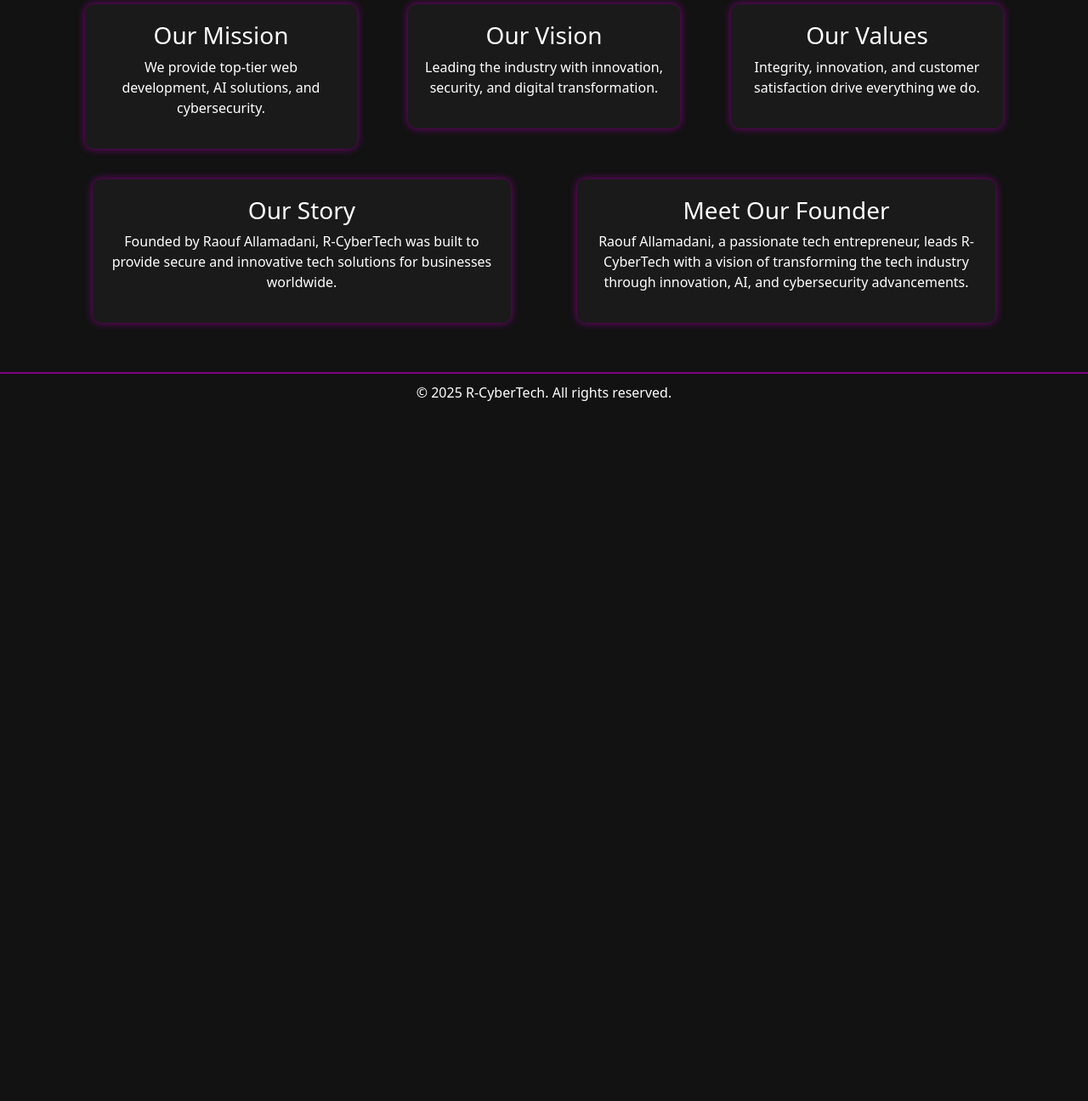
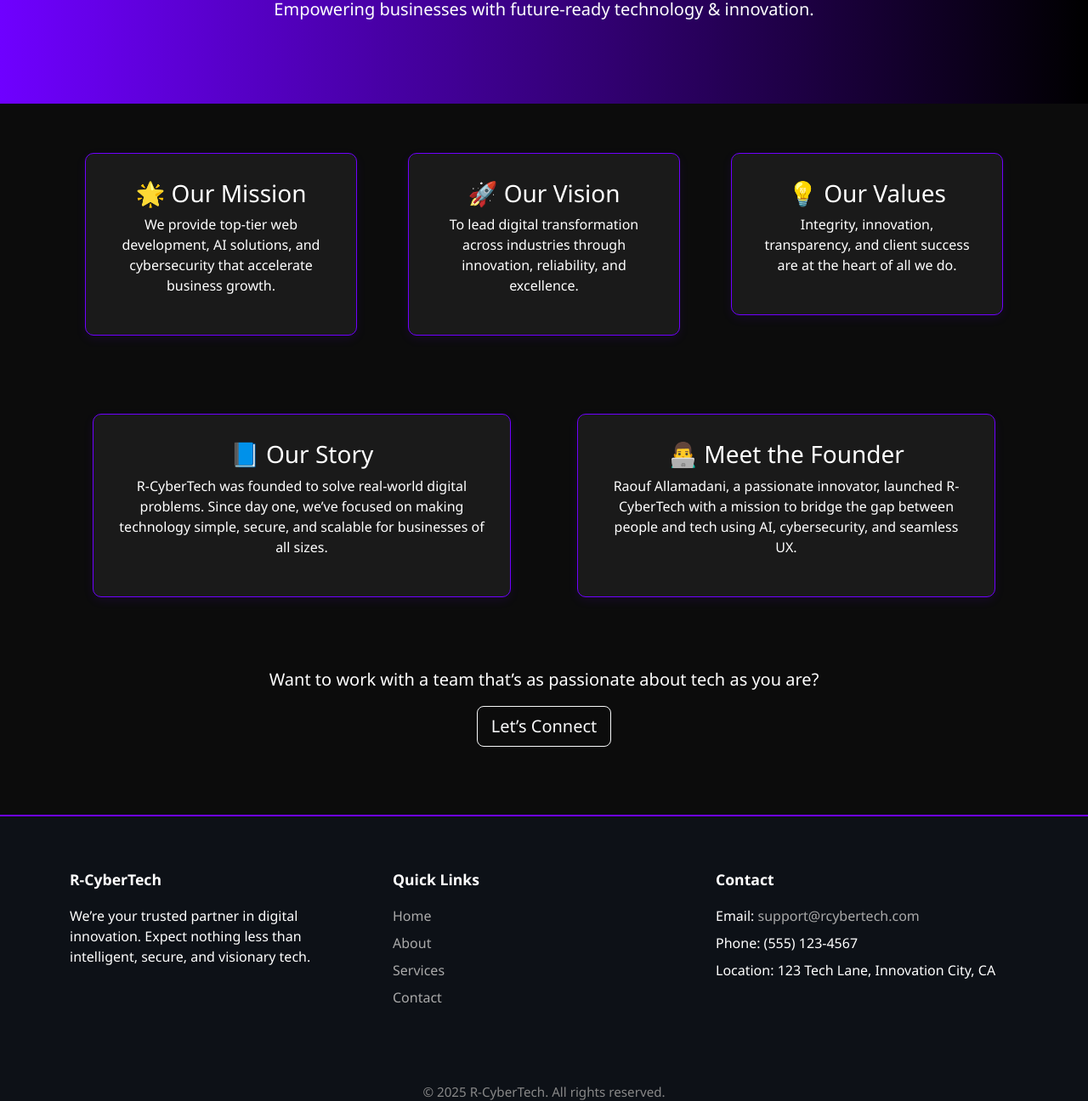
Before and after one commit to RaoufMadaniw/R-cybertech-website, a plain HTML site: page about.html in a window 1280 px wide. Shown: the part 206-1502 px from the top of the page at 85% size. Before the commit the page ends 800 px from the top, so only its background shows below. Drawn offline with nearby package versions, Linux system fonts and the light colour scheme.

Commit message:
Update about.html

```diff
--- a/about.html
+++ b/about.html
@@ -1,86 +1,209 @@
 <!DOCTYPE html>
 <html lang="en">
 <head>
-    <meta charset="UTF-8">
-    <meta name="viewport" content="width=device-width, initial-scale=1.0">
+  <meta charset="UTF-8" />
+  <meta name="viewport" content="width=device-width, initial-scale=1.0"/>
   <title>R-CyberTech | About</title>
-    <link rel="stylesheet" href="https://cdn.jsdelivr.net/npm/bootstrap@5.3.0/dist/css/bootstrap.min.css">
-    <link rel="stylesheet" href="style.css">
+  <link rel="stylesheet" href="https://cdn.jsdelivr.net/npm/bootstrap@5.3.0/dist/css/bootstrap.min.css"/>
+  <link rel="stylesheet" href="style.css"/>
+  <style>
+    body {
+      background-color: #0c0c0c;
+      color: #fff;
+      font-family: 'Segoe UI', Tahoma, Geneva, Verdana, sans-serif;
+    }
+
+    .navbar {
+      background-color: #0d1117;
+      border-bottom: 2px solid #6f00ff;
+    }
+
+    .navbar-brand, .nav-link {
+      color: #fff !important;
+    }
+
+    .nav-link:hover {
+      color: #aee8ff !important;
+    }
+
+    .hero-about {
+      background: linear-gradient(to right, #6f00ff, #000000);
+      color: white;
+      padding: 80px 20px;
+      text-align: center;
+      margin-top: 56px;
+    }
+
+    .info-box {
+      background-color: #1a1a1a;
+      border-radius: 10px;
+      padding: 30px;
+      border: 1px solid #6f00ff;
+      box-shadow: 0 4px 12px rgba(111, 0, 255, 0.1);
+      transition: transform 0.3s ease;
+    }
+
+    .info-box:hover {
+      transform: translateY(-5px);
+    }
+
+    .footer-section {
+      background-color: #0d1117;
+      color: #ffffff;
+      padding: 4rem 1rem;
+      border-top: 2px solid #6f00ff;
+      margin-top: 80px;
+    }
+
+    .footer-section h5 {
+      margin-bottom: 20px;
+      font-weight: 600;
+      font-size: 1.1rem;
+    }
+
+    .footer-section ul {
+      list-style: none;
+      padding: 0;
+    }
+
+    .footer-section ul li {
+      margin: 8px 0;
+    }
+
+    .footer-section a {
+      color: #aaa;
+      text-decoration: none;
+      transition: color 0.3s ease;
+    }
+
+    .footer-section a:hover {
+      color: #fff;
+    }
+
+    .footer-bottom {
+      text-align: center;
+      margin-top: 3rem;
+      font-size: 0.95rem;
+      color: #888;
+    }
+  </style>
 </head>
 <body>
 
-    <!-- Load Navbar -->
-    <div id="navbar-container"></div>
-
+  <!-- Navbar -->
+  <nav class="navbar navbar-expand-lg navbar-dark fixed-top">
     <div class="container">
-        <h1 class="text-center mt-5">About R-CyberTech</h1>
-        <p class="text-center">Empowering businesses with cutting-edge technology solutions.</p>
-
-        <div class="row">
-            <div class="col-md-4">
-                <div class="info-box">
-                    <h3>Our Mission</h3>
-                    <p>We provide top-tier web development, AI solutions, and cybersecurity.</p>
+      <a class="navbar-brand fw-bold" href="index.html">R-CyberTech</a>
+      <button class="navbar-toggler" type="button" data-bs-toggle="collapse" data-bs-target="#navbarNav">
+        <span class="navbar-toggler-icon"></span>
+      </button>
+      <div class="collapse navbar-collapse" id="navbarNav">
+        <ul class="navbar-nav ms-auto">
+          <li class="nav-item">
+            <a class="nav-link" href="index.html">Home</a>
+          </li>
+          <li class="nav-item">
+            <a class="nav-link active" href="about.html">About</a>
+          </li>
+          <li class="nav-item">
+            <a class="nav-link" href="services.html">Services</a>
+          </li>
+          <li class="nav-item">
+            <a class="nav-link" href="contact.html">Contact</a>
+          </li>
+        </ul>
       </div>
     </div>
-            <div class="col-md-4">
+  </nav>
+
+  <!-- Hero Section -->
+  <header class="hero-about">
+    <h1 class="display-5 fw-bold">Get to Know R-CyberTech</h1>
+    <p class="lead">Empowering businesses with future-ready technology & innovation.</p>
+  </header>
+
+  <!-- Mission, Vision, Values -->
+  <section class="container text-center mt-5">
+    <div class="row">
+      <div class="col-md-4 mb-4">
         <div class="info-box">
-                    <h3>Our Vision</h3>
-                    <p>Leading the industry with innovation, security, and digital transformation.</p>
+          <h3>🌟 Our Mission</h3>
+          <p>We provide top-tier web development, AI solutions, and cybersecurity that accelerate business growth.</p>
         </div>
       </div>
-            <div class="col-md-4">
+      <div class="col-md-4 mb-4">
         <div class="info-box">
-                    <h3>Our Values</h3>
-                    <p>Integrity, innovation, and customer satisfaction drive everything we do.</p>
+          <h3>🚀 Our Vision</h3>
+          <p>To lead digital transformation across industries through innovation, reliability, and excellence.</p>
+        </div>
+      </div>
+      <div class="col-md-4 mb-4">
+        <div class="info-box">
+          <h3>💡 Our Values</h3>
+          <p>Integrity, innovation, transparency, and client success are at the heart of all we do.</p>
         </div>
       </div>
     </div>
+  </section>
 
-        <!-- Founder and Company Story Section -->
-        <div class="row mt-3">
-            <div class="col-md-6">
+  <!-- Company Story & Founder -->
+  <section class="container mt-5">
+    <div class="row">
+      <div class="col-md-6 mb-4">
         <div class="info-box">
-                    <h3>Our Story</h3>
-                    <p>Founded by Raouf Allamadani, R-CyberTech was built to provide secure and innovative tech solutions for businesses worldwide.</p>
+          <h3>📘 Our Story</h3>
+          <p>R-CyberTech was founded to solve real-world digital problems. Since day one, we’ve focused on making technology simple, secure, and scalable for businesses of all sizes.</p>
         </div>
       </div>
-            <div class="col-md-6">
+      <div class="col-md-6 mb-4">
         <div class="info-box">
-                    <h3>Meet Our Founder</h3>
-                    <p>Raouf Allamadani, a passionate tech entrepreneur, leads R-CyberTech with a vision of transforming the tech industry through innovation, AI, and cybersecurity advancements.</p>
+          <h3>👨‍💻 Meet the Founder</h3>
+          <p>Raouf Allamadani, a passionate innovator, launched R-CyberTech with a mission to bridge the gap between people and tech using AI, cybersecurity, and seamless UX.</p>
         </div>
       </div>
     </div>
+  </section>
+
+  <!-- Call to Action -->
+  <section class="text-center mt-5 mb-5">
+    <p class="fs-5 text-white">Want to work with a team that’s as passionate about tech as you are?</p>
+    <a href="contact.html" class="btn btn-outline-light btn-lg">Let’s Connect</a>
+  </section>
+
+  <!-- Footer -->
+  <footer class="footer-section">
+    <div class="container">
+      <div class="row text-center text-md-start">
+        <div class="col-md-4 mb-4">
+          <h5>R-CyberTech</h5>
+          <p>We’re your trusted partner in digital innovation. Expect nothing less than intelligent, secure, and visionary tech.</p>
         </div>
-
-    <footer class="text-center mt-5">
-        © 2025 R-CyberTech. All rights reserved.
+        <div class="col-md-4 mb-4">
+          <h5>Quick Links</h5>
+          <ul>
+            <li><a href="index.html">Home</a></li>
+            <li><a href="about.html">About</a></li>
+            <li><a href="services.html">Services</a></li>
+            <li><a href="contact.html">Contact</a></li>
+          </ul>
+        </div>
+        <div class="col-md-4 mb-4">
+          <h5>Contact</h5>
+          <ul>
+            <li>Email: <a href="mailto:support@rcybertech.com">support@rcybertech.com</a></li>
+            <li>Phone: (555) 123-4567</li>
+            <li>Location: 123 Tech Lane, Innovation City, CA</li>
+          </ul>
+        </div>
+      </div>
+      <div class="footer-bottom">
+        &copy; 2025 R-CyberTech. All rights reserved.
+      </div>
+    </div>
   </footer>
 
   <!-- Bootstrap JS -->
   <script src="https://cdn.jsdelivr.net/npm/bootstrap@5.3.0/dist/js/bootstrap.bundle.min.js"></script>
 
-    <script>
-        // Load Navbar and ensure Bootstrap JavaScript is properly applied
-        fetch('navbar.html')
-        .then(response => response.text())
-        .then(data => {
-            document.getElementById('navbar-container').innerHTML = data;
-
-            // Ensure Bootstrap navbar toggle works after dynamically loading it
-            document.addEventListener("click", function (event) {
-                const navbarToggler = document.querySelector(".navbar-toggler");
-                const navbarCollapse = document.querySelector(".navbar-collapse");
-
-                if (navbarToggler && event.target === navbarToggler) {
-                    navbarCollapse.classList.toggle("show");
-                }
-            });
-
-        })
-        .catch(error => console.error('Error loading the navbar:', error));
-    </script>
-
 </body>
 </html>
```
Lines whose indentation alone changed are shown as unchanged.
